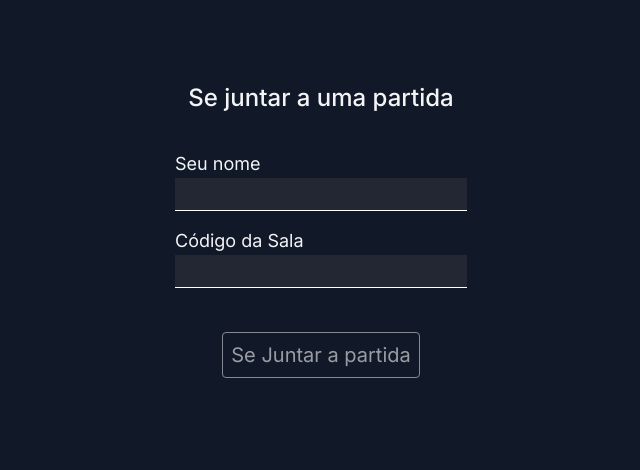
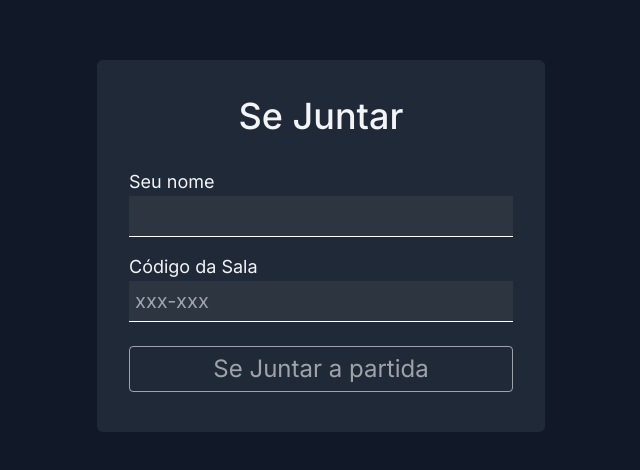
Before and after one commit to ninoDeme/unidep-trunfo, a Vue app in the folder client/: page /se-juntar in a window 1280 px wide. Shown: the part 154-624 px from the top of the page, without its empty margins (319-959 px from the left). Built offline with nearby package versions, Linux system fonts and the light colour scheme; what @tsparticles/vue3 would draw is missing.

Commit message:
melhorais

```diff
--- a/client/src/components/HelloWorld.vue
+++ /dev/null
@@ -1,41 +0,0 @@
-<script setup lang="ts">
-defineProps<{
-  msg: string
-}>()
-</script>
-
-<template>
-  <div class="greetings">
-    <h1 class="green">{{ msg }}</h1>
-    <h3>
-      You’ve successfully created a project with
-      <a href="https://vitejs.dev/" target="_blank" rel="noopener">Vite</a> +
-      <a href="https://vuejs.org/" target="_blank" rel="noopener">Vue 3</a>. What's next?
-    </h3>
-  </div>
-</template>
-
-<style scoped>
-h1 {
-  font-weight: 500;
-  font-size: 2.6rem;
-  position: relative;
-  top: -10px;
-}
-
-h3 {
-  font-size: 1.2rem;
-}
-
-.greetings h1,
-.greetings h3 {
-  text-align: center;
-}
-
-@media (min-width: 1024px) {
-  .greetings h1,
-  .greetings h3 {
-    text-align: left;
-  }
-}
-</style>
--- a/client/src/index.css
+++ b/client/src/index.css
@@ -18,7 +18,7 @@ body {
 .input-trunfo {
   background: rgba(100, 100, 100, .2);
   border-bottom: 1px solid white;
-  padding: 2px
+  padding: 6px
 }
 
 button[disabled]:not(.not-opacity-disabled) {
--- a/client/src/router/index.ts
+++ b/client/src/router/index.ts
@@ -1,5 +1,5 @@
 import { createRouter, createWebHistory } from 'vue-router'
-import Conectar from '../views/Conectar.vue'
+import Menu from '../views/Menu.vue'
 import Jogo from '@/views/Jogo.vue'
 import CriarPartida from '@/views/CriarPartida.vue'
 import SeJuntar from '@/views/SeJuntar.vue'
@@ -10,7 +10,7 @@ const router = createRouter({
     {
       path: '/',
       name: 'home',
-      component: Conectar
+      component: Menu
     },
     {
       path: '/se-juntar',
@@ -29,7 +29,6 @@ const router = createRouter({
     },
     {
       path: '/criador',
-      name: 'criador',
       children: [
         {
           path: 'modelo',
--- a/client/src/views/Conectar.vue
+++ /dev/null
@@ -1,18 +0,0 @@
-<script setup lang="ts">
-</script>
-
-<template>
-  <main>
-    <div class="h-screen w-screen flex flex-col items-center justify-center">
-      <h1 class="text-4xl mb-6 font-medium">Trunfo!</h1>
-      <menu class="flex flex-col mb-8">
-        <router-link to="se-juntar" class="hover:bg-gray-600 flex flex-row m-1 p-1.5 text-xl rounded border-gray-100 border">
-          <span>Se juntar a uma partida</span>
-        </router-link>
-        <router-link to="criar-partida" class="hover:bg-gray-600 flex flex-row m-1 p-1.5 text-xl rounded border border-gray-100">
-          <span>Criar uma partida</span>
-        </router-link>
-      </menu>
-    </div>
-  </main>
-</template>
--- a/client/src/views/CriarPartida.vue
+++ b/client/src/views/CriarPartida.vue
@@ -14,7 +14,7 @@ const { nome: nome_salvo, setNome } = useNome()
 
 const nome = ref<string>(nome_salvo.value ?? '')
 
-const disabelSave = computed(() => {
+const disableSave = computed(() => {
   if (!nome.value || nome.value.length <= 2) return true
   if (!modeloSelecionado.value) return true
 })
@@ -25,14 +25,16 @@ async function criarSala(id_modelo: number) {
   return await fetch('/api/jogo/create_sala', {
     method: 'POST',
     headers: {
-      'Accept': 'application/json',
+      Accept: 'application/json',
       'Content-Type': 'application/json'
     },
     body: JSON.stringify({ id_modelo })
-  }).then((r) => {
+  })
+    .then((r) => {
       if (!r.ok) throw new Error('Não foi possível criar a sala')
       return r.json()
-    }).catch(e => {
+    })
+    .catch((e) => {
       toast(e.message, {
         theme: 'colored',
         type: 'error',
@@ -58,9 +60,12 @@ async function savePartida() {
 
 <template>
   <main>
-    <div class="h-screen w-screen flex flex-col items-center justify-center gap-3">
-      <h1 class="text-2xl mb-6 font-medium text-center">Selecione o baralho que vai ser usado</h1>
-      <div class="flex flex-col items-stretch justify-center gap-4">
+    <div class="h-screen w-screen flex flex-col items-center justify-center">
+      <div
+        class="flex flex-col items-stretch max-w-md w-full gap-2 bg-gray-800 rounded-md p-8 text-center"
+      >
+        <h1 class="text-4xl mb-6 mt-1 font-medium">Criar Partida</h1>
+        <div class="flex flex-col items-stretch justify-center gap-4 mb-4">
           <div class="flex flex-col items-start">
             <label for="nome" class="text-lg">Seu nome</label>
             <input
@@ -69,7 +74,7 @@ async function savePartida() {
               required
               v-model.trim="nome"
               id="nome"
-            class="input-trunfo text-xl"
+              class="input-trunfo text-xl w-full"
             />
           </div>
           <div class="flex flex-col items-start">
@@ -83,12 +88,14 @@ async function savePartida() {
           </div>
         </div>
         <button
-        :disabled="disabelSave"
+          :disabled="disableSave"
           @click="savePartida()"
-        class="rounded border-gray-300 border p-2 text-xl my-8 hover:bg-gray-600"
+          :class="{ 'hover:bg-gray-700': !disableSave }"
+          class="hover:bg-gray-300 text-center mb-2 p-1.5 text-2xl rounded bg-gray-100 text-gray-900"
         >
           Criar Partida
         </button>
       </div>
+    </div>
   </main>
 </template>
--- a/client/src/views/HomeView.vue
+++ /dev/null
@@ -1,17 +0,0 @@
-<script setup lang="ts">
-import CriadorToolbar from '@/components/CriadorToolbar.vue';
-import ListaCartas from '@/components/ListaCartas.vue';
-import { useCartas } from '@/providers/cartas';
-import { useModelos } from '@/providers/modelos';
-
-const { modelos } = useModelos();
-const { cartas } = useCartas();
-
-</script>
-
-<template>
-  <main>
-    <CriadorToolbar></CriadorToolbar>
-    <ListaCartas v-if="modelos && cartas" :modelos="modelos" :cartas="[...cartas.values()]"></ListaCartas>
-  </main>
-</template>
--- /dev/null
+++ b/client/src/views/Menu.vue
@@ -0,0 +1,25 @@
+<script setup lang="ts"></script>
+
+<template>
+  <main>
+    <div class="h-screen w-screen flex flex-col items-center justify-center">
+      <div class="flex flex-col items-stretch max-w-md w-full gap-2 bg-gray-800 rounded-md p-8 text-center">
+        <h1 class="text-4xl mb-6 mt-2 font-medium">Trunfo!</h1>
+        <menu class="flex flex-col my-4">
+          <router-link
+            to="criar-partida"
+            class="hover:bg-gray-300 text-center mb-2 p-1.5 text-2xl rounded bg-gray-100 text-gray-900"
+          >
+            Criar uma partida
+          </router-link>
+          <router-link
+            to="se-juntar"
+            class="hover:bg-gray-700 text-center mb-2 p-1.5 text-2xl rounded border-gray-100 border"
+          >
+            Se juntar a uma partida
+          </router-link>
+        </menu>
+      </div>
+    </div>
+  </main>
+</template>
--- a/client/src/views/SeJuntar.vue
+++ b/client/src/views/SeJuntar.vue
@@ -8,9 +8,9 @@ const { nome: nome_salvo, setNome } = useNome()
 const nome = ref<string>(nome_salvo.value ?? '')
 const codigo = ref<string>('')
 
-const disabelSave = computed(() => {
+const disableSave = computed(() => {
   if (!nome.value || nome.value.length <= 2) return true
-  let new_codigo = codigo.value.replace(/[^a-z]/g, '').toLowerCase();
+  let new_codigo = codigo.value.replace(/[^a-zA-Z]/g, '').toLowerCase()
   if (new_codigo.length !== 6) return true
 })
 
@@ -19,7 +19,7 @@ const router = useRouter()
 async function savePartida() {
   if (!nome.value || nome.value.length <= 2) return true
 
-  let new_codigo = codigo.value.replace(/[^a-z]/g, '').toLowerCase();
+  let new_codigo = codigo.value.toLowerCase().replace(/[^a-zA-Z]/g, '').toLowerCase()
   if (new_codigo.length !== 6) return true
 
   setNome(nome.value)
@@ -30,9 +30,12 @@ async function savePartida() {
 
 <template>
   <main>
-    <div class="h-screen w-screen flex flex-col items-center justify-center gap-3">
-      <h1 class="text-2xl mb-6 font-medium text-center">Se juntar a uma partida</h1>
-      <div class="flex flex-col items-stretch justify-center gap-4">
+    <div class="h-screen w-screen flex flex-col items-center justify-center">
+      <div
+        class="flex flex-col items-stretch max-w-md w-full gap-2 bg-gray-800 rounded-md p-8 text-center"
+      >
+        <h1 class="text-4xl mb-6 mt-1 font-medium">Se Juntar</h1>
+        <div class="flex flex-col items-stretch justify-center gap-4 mb-4">
           <div class="flex flex-col items-start">
             <label for="nome" class="text-lg">Seu nome</label>
             <input
@@ -41,7 +44,7 @@ async function savePartida() {
               required
               v-model.trim="nome"
               id="nome"
-            class="input-trunfo text-xl"
+              class="input-trunfo text-xl w-full"
             />
           </div>
 
@@ -53,18 +56,21 @@ async function savePartida() {
               maxlength="7"
               required
               v-model.trim="codigo"
+              placeholder="xxx-xxx"
               id="codigo"
-            class="input-trunfo text-xl"
+              class="input-trunfo text-xl w-full"
             />
           </div>
         </div>
         <button
-        :disabled="disabelSave"
+          :disabled="disableSave"
           @click="savePartida()"
-        class="rounded border-gray-300 border p-2 text-xl my-8 hover:bg-gray-600"
+          :class="{ 'hover:bg-gray-700': !disableSave }"
+          class="text-center mb-2 p-1.5 text-2xl rounded border-gray-100 border"
         >
           Se Juntar a partida
         </button>
       </div>
+    </div>
   </main>
 </template>
```
Lines whose indentation alone changed are shown as unchanged.
